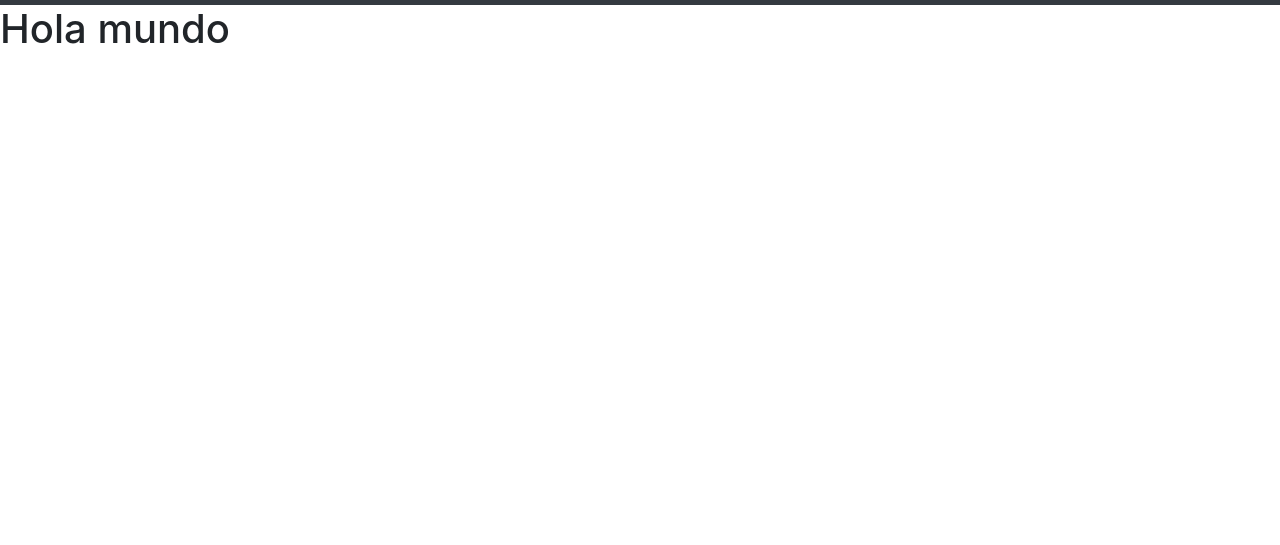
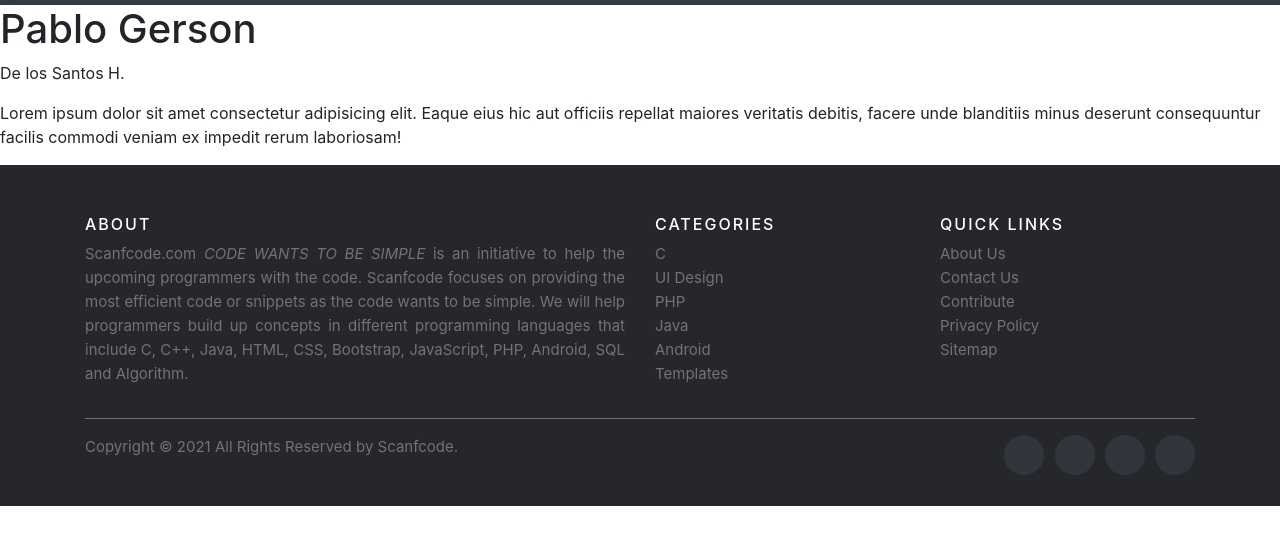
Before and after one commit to jherx/Mi-portafolio, a plain HTML site: page index.html in a window 1280 px wide. Shown: the part 53-598 px from the top of the page. Drawn offline with Linux system fonts and the light colour scheme.

Commit message:
se inserta un footer

```diff
--- /dev/null
+++ b/css/footer/footer.css
@@ -0,0 +1,163 @@
+.site-footer
+{
+  background-color:#26272b;
+  padding:45px 0 20px;
+  font-size:15px;
+  line-height:24px;
+  color:#737373;
+}
+.site-footer hr
+{
+  border-top-color:#bbb;
+  opacity:0.5
+}
+.site-footer hr.small
+{
+  margin:20px 0
+}
+.site-footer h6
+{
+  color:#fff;
+  font-size:16px;
+  text-transform:uppercase;
+  margin-top:5px;
+  letter-spacing:2px
+}
+.site-footer a
+{
+  color:#737373;
+}
+.site-footer a:hover
+{
+  color:#3366cc;
+  text-decoration:none;
+}
+.footer-links
+{
+  padding-left:0;
+  list-style:none
+}
+.footer-links li
+{
+  display:block
+}
+.footer-links a
+{
+  color:#737373
+}
+.footer-links a:active,.footer-links a:focus,.footer-links a:hover
+{
+  color:#3366cc;
+  text-decoration:none;
+}
+.footer-links.inline li
+{
+  display:inline-block
+}
+.site-footer .social-icons
+{
+  text-align:right
+}
+.site-footer .social-icons a
+{
+  width:40px;
+  height:40px;
+  line-height:40px;
+  margin-left:6px;
+  margin-right:0;
+  border-radius:100%;
+  background-color:#33353d
+}
+.copyright-text
+{
+  margin:0
+}
+@media (max-width:991px)
+{
+  .site-footer [class^=col-]
+  {
+    margin-bottom:30px
+  }
+}
+@media (max-width:767px)
+{
+  .site-footer
+  {
+    padding-bottom:0
+  }
+  .site-footer .copyright-text,.site-footer .social-icons
+  {
+    text-align:center
+  }
+}
+.social-icons
+{
+  padding-left:0;
+  margin-bottom:0;
+  list-style:none
+}
+.social-icons li
+{
+  display:inline-block;
+  margin-bottom:4px
+}
+.social-icons li.title
+{
+  margin-right:15px;
+  text-transform:uppercase;
+  color:#96a2b2;
+  font-weight:700;
+  font-size:13px
+}
+.social-icons a{
+  background-color:#eceeef;
+  color:#818a91;
+  font-size:16px;
+  display:inline-block;
+  line-height:44px;
+  width:44px;
+  height:44px;
+  text-align:center;
+  margin-right:8px;
+  border-radius:100%;
+  -webkit-transition:all .2s linear;
+  -o-transition:all .2s linear;
+  transition:all .2s linear
+}
+.social-icons a:active,.social-icons a:focus,.social-icons a:hover
+{
+  color:#fff;
+  background-color:#29aafe
+}
+.social-icons.size-sm a
+{
+  line-height:34px;
+  height:34px;
+  width:34px;
+  font-size:14px
+}
+.social-icons a.facebook:hover
+{
+  background-color:#3b5998
+}
+.social-icons a.twitter:hover
+{
+  background-color:#00aced
+}
+.social-icons a.linkedin:hover
+{
+  background-color:#007bb6
+}
+.social-icons a.dribbble:hover
+{
+  background-color:#ea4c89
+}
+@media (max-width:767px)
+{
+  .social-icons li.title
+  {
+    display:block;
+    margin-right:0;
+    font-weight:600
+  }
+}
--- a/index.html
+++ b/index.html
@@ -6,6 +6,7 @@
     <meta name="viewport" content="width=device-width, initial-scale=1, shrink-to-fit=no">
     <meta http-equiv="x-ua-compatible" content="ie-edge">
     <link rel="stylesheet" href="/css/bootstrap.css">
+    <link rel="stylesheet" href="/css/footer/footer.css">
     <script src="js/jquery-3.3.1.min.js"></script>
     <script src="js/popper.min.js"></script>
     <script src="js/bootstrap.min.js"></script>
@@ -27,10 +28,68 @@
   </nav>
   <!-- Termino del nav -->
   <header>
+    <div>
+      <h1>Pablo Gerson</h1>
+      <p>De los Santos H.</p>
+    </div>
+    <article>
+      <p>Lorem ipsum dolor sit amet consectetur adipisicing elit. Eaque eius hic aut officiis repellat maiores veritatis debitis, facere unde blanditiis minus deserunt consequuntur facilis commodi veniam ex impedit rerum laboriosam!</p>
+    </article>
+  </header>
 
-  </header>
-  <h1>Hola mundo</h1>
   <body>
+<!-- Site footer -->
+<footer class="site-footer">
+  <div class="container">
+    <div class="row">
+      <div class="col-sm-12 col-md-6">
+        <h6>About</h6>
+        <p class="text-justify">Scanfcode.com <i>CODE WANTS TO BE SIMPLE </i> is an initiative  to help the upcoming programmers with the code. Scanfcode focuses on providing the most efficient code or snippets as the code wants to be simple. We will help programmers build up concepts in different programming languages that include C, C++, Java, HTML, CSS, Bootstrap, JavaScript, PHP, Android, SQL and Algorithm.</p>
+      </div>
 
+      <div class="col-xs-6 col-md-3">
+        <h6>Categories</h6>
+        <ul class="footer-links">
+          <li><a href="http://scanfcode.com/category/c-language/">C</a></li>
+          <li><a href="http://scanfcode.com/category/front-end-development/">UI Design</a></li>
+          <li><a href="http://scanfcode.com/category/back-end-development/">PHP</a></li>
+          <li><a href="http://scanfcode.com/category/java-programming-language/">Java</a></li>
+          <li><a href="http://scanfcode.com/category/android/">Android</a></li>
+          <li><a href="http://scanfcode.com/category/templates/">Templates</a></li>
+        </ul>
+      </div>
+
+      <div class="col-xs-6 col-md-3">
+        <h6>Quick Links</h6>
+        <ul class="footer-links">
+          <li><a href="http://scanfcode.com/about/">About Us</a></li>
+          <li><a href="http://scanfcode.com/contact/">Contact Us</a></li>
+          <li><a href="http://scanfcode.com/contribute-at-scanfcode/">Contribute</a></li>
+          <li><a href="http://scanfcode.com/privacy-policy/">Privacy Policy</a></li>
+          <li><a href="http://scanfcode.com/sitemap/">Sitemap</a></li>
+        </ul>
+      </div>
+    </div>
+    <hr>
+  </div>
+  <div class="container">
+    <div class="row">
+      <div class="col-md-8 col-sm-6 col-xs-12">
+        <p class="copyright-text">Copyright &copy; 2021 All Rights Reserved by
+     <a href="#">Scanfcode</a>.
+        </p>
+      </div>
+
+      <div class="col-md-4 col-sm-6 col-xs-12">
+        <ul class="social-icons">
+          <li><a class="facebook" href="#"><i class="fa fa-facebook"></i></a></li>
+          <li><a class="twitter" href="#"><i class="fa fa-twitter"></i></a></li>
+          <li><a class="dribbble" href="#"><i class="fa fa-dribbble"></i></a></li>
+          <li><a class="linkedin" href="#"><i class="fa fa-linkedin"></i></a></li>
+        </ul>
+      </div>
+    </div>
+  </div>
+</footer>
   </body>
 </html>
```
